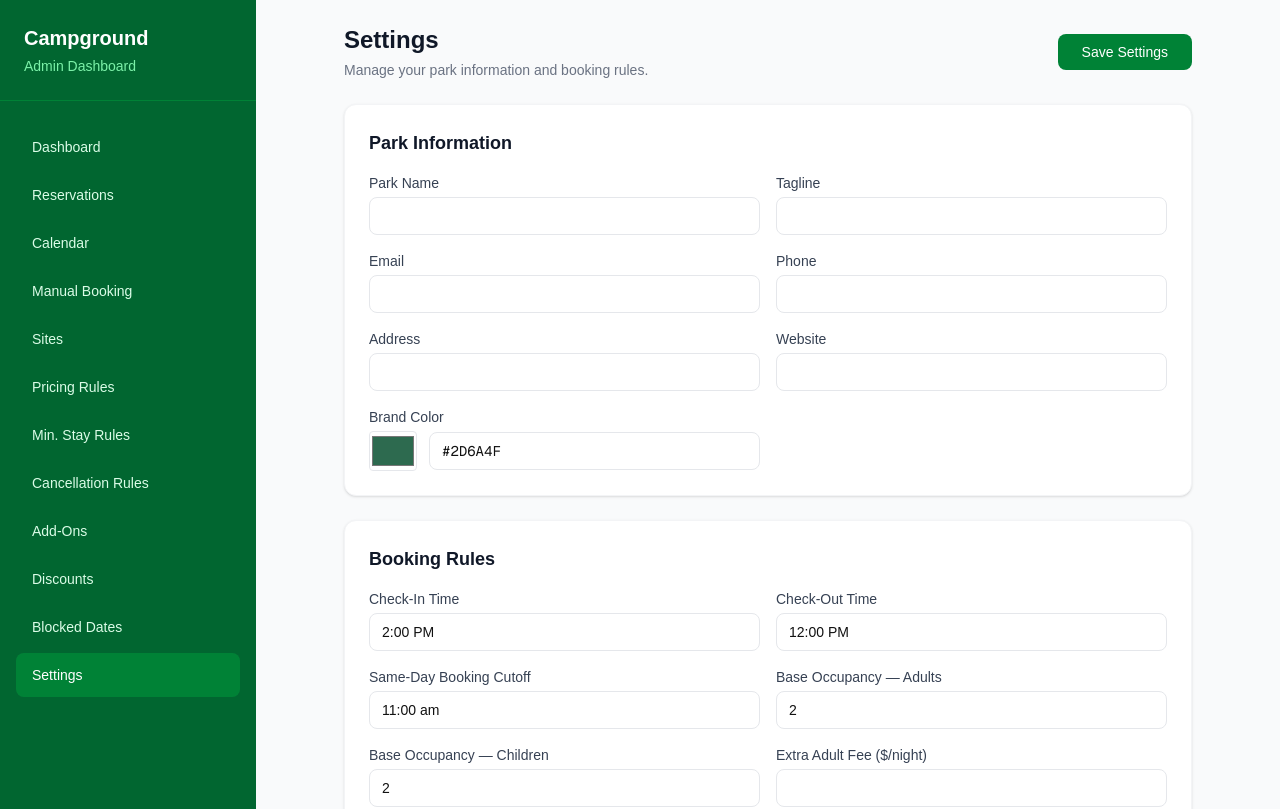
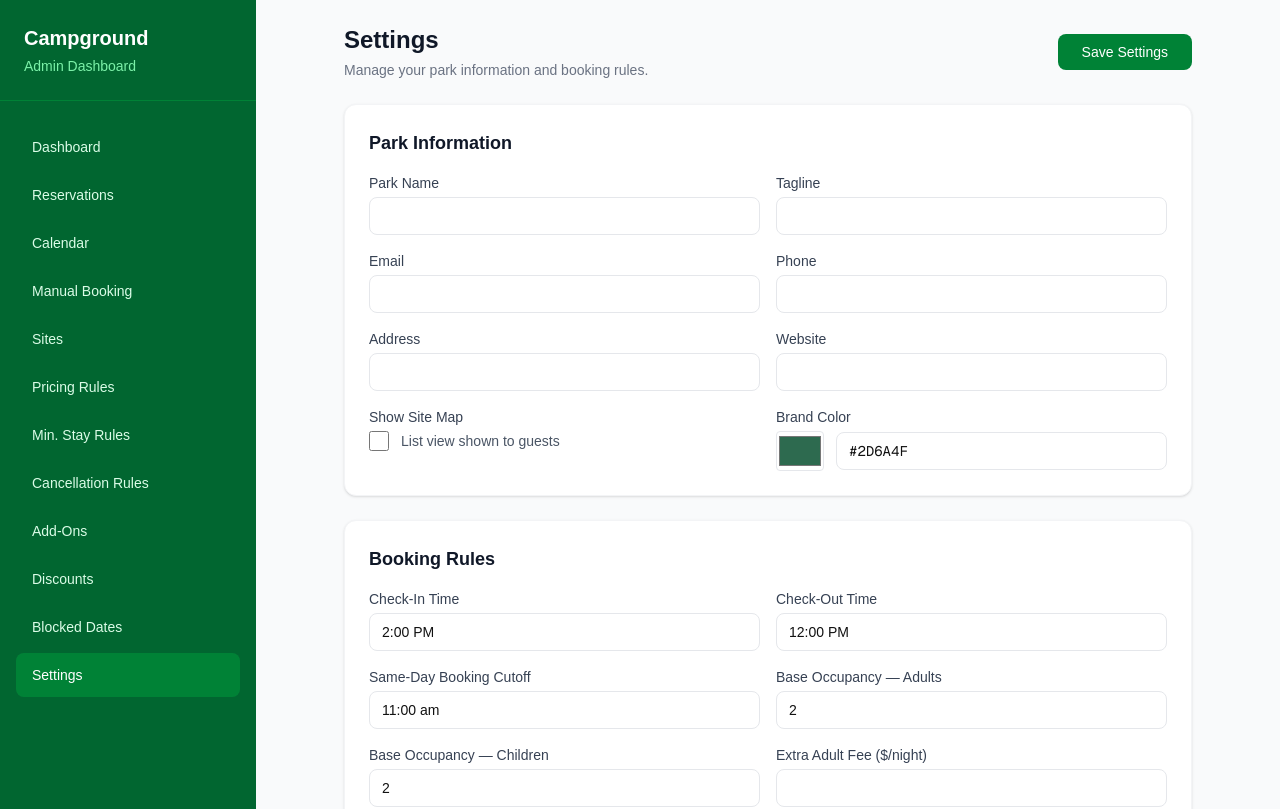
Before and after one commit to Cadyhollow/campground-reservation-template, a Next.js app: page /admin/settings in a window 1280 px wide. Shown: the top 809 px of the page. Built offline with nearby package versions, Linux system fonts and the light colour scheme; no server answers; the database is empty.

Commit message:
Add show_site_map toggle and useEffect settings fetch

```diff
--- a/app/admin/settings/page.tsx
+++ b/app/admin/settings/page.tsx
@@ -20,6 +20,7 @@ const defaultSettings = {
   base_occupancy_children: 2,
   cancellation_policy: '',
   accent_color: '#2D6A4F',
+  show_site_map: false,
   season_start: 'May 1',
   season_end: 'October 11',
   closed_season_message: 'We are closed for the season. We look forward to welcoming you back next year!',
@@ -53,6 +54,7 @@ export default function SettingsPage() {
         base_occupancy_children: data.base_occupancy_children || 2,
         cancellation_policy: data.cancellation_policy || '',
         accent_color: data.accent_color || '#2D6A4F',
+        show_site_map: data.show_site_map || false,
         season_start: data.season_start || 'May 1',
         season_end: data.season_end || 'October 11',
         closed_season_message: data.closed_season_message || 'We are closed for the season. We look forward to welcoming you back next year!',
@@ -79,6 +81,7 @@ export default function SettingsPage() {
       base_occupancy_children: form.base_occupancy_children,
       cancellation_policy: form.cancellation_policy,
       accent_color: form.accent_color,
+      show_site_map: form.show_site_map,
       season_start: form.season_start,
       season_end: form.season_end,
       closed_season_message: form.closed_season_message,
@@ -121,7 +124,7 @@ export default function SettingsPage() {
             <div><label className="block text-sm font-medium text-gray-700 mb-1">Phone</label><input className="w-full border border-gray-200 rounded-lg px-3 py-2 text-sm" value={form.park_phone} onChange={e => setForm({ ...form, park_phone: e.target.value })} /></div>
             <div><label className="block text-sm font-medium text-gray-700 mb-1">Address</label><input className="w-full border border-gray-200 rounded-lg px-3 py-2 text-sm" value={form.park_address} onChange={e => setForm({ ...form, park_address: e.target.value })} /></div>
             <div><label className="block text-sm font-medium text-gray-700 mb-1">Website</label><input className="w-full border border-gray-200 rounded-lg px-3 py-2 text-sm" value={form.park_website} onChange={e => setForm({ ...form, park_website: e.target.value })} /></div>
-            <div><label className="block text-sm font-medium text-gray-700 mb-1">Brand Color</label><div className="flex items-center gap-3"><input type="color" className="w-12 h-10 rounded border border-gray-200 cursor-pointer" value={form.accent_color} onChange={e => setForm({ ...form, accent_color: e.target.value })} /><input className="flex-1 border border-gray-200 rounded-lg px-3 py-2 text-sm font-mono" value={form.accent_color} onChange={e => setForm({ ...form, accent_color: e.target.value })} /></div></div>
+            <div><label className="block text-sm font-medium text-gray-700 mb-1">Show Site Map</label><div className="flex items-center gap-3"><input type="checkbox" checked={form.show_site_map} onChange={e => setForm({ ...form, show_site_map: e.target.checked })} className="w-5 h-5 rounded" /><span className="text-sm text-gray-600">{form.show_site_map ? 'Map is visible to guests' : 'List view shown to guests'}</span></div></div><div><label className="block text-sm font-medium text-gray-700 mb-1">Brand Color</label><div className="flex items-center gap-3"><input type="color" className="w-12 h-10 rounded border border-gray-200 cursor-pointer" value={form.accent_color} onChange={e => setForm({ ...form, accent_color: e.target.value })} /><input className="flex-1 border border-gray-200 rounded-lg px-3 py-2 text-sm font-mono" value={form.accent_color} onChange={e => setForm({ ...form, accent_color: e.target.value })} /></div></div>
           </div>
         </div>
 
--- a/app/page.tsx
+++ b/app/page.tsx
@@ -1,6 +1,6 @@
 'use client'
 
-import { useState } from 'react'
+import { useState, useEffect } from 'react'
 import Image from 'next/image'
 import CampgroundMap from './components/CampgroundMap'
 import { supabase } from '@/lib/supabase'
@@ -40,7 +40,7 @@ export default function HomePage() {
   const today = new Date().toISOString().split('T')[0]
 
   // Fetch settings on load
-  useState(() => { supabase.from('settings').select('*').limit(1).single().then(({ data }) => { if (data) setSettings(data) }) })
+  useEffect(() => { supabase.from('settings').select('*').limit(1).single().then(({ data }) => { if (data) setSettings(data) }) }, [])
 
   async function handleSearch() {
     if (!arrival || !departure) {
```
